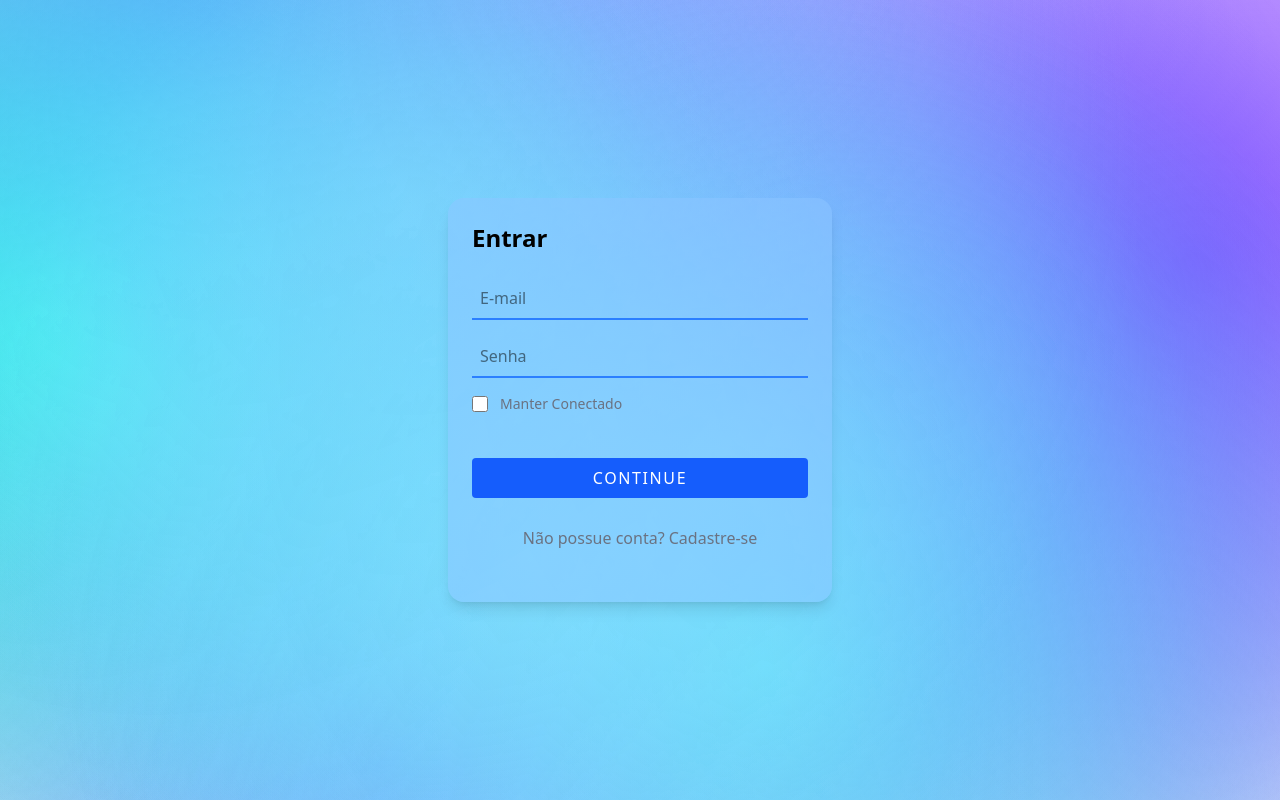
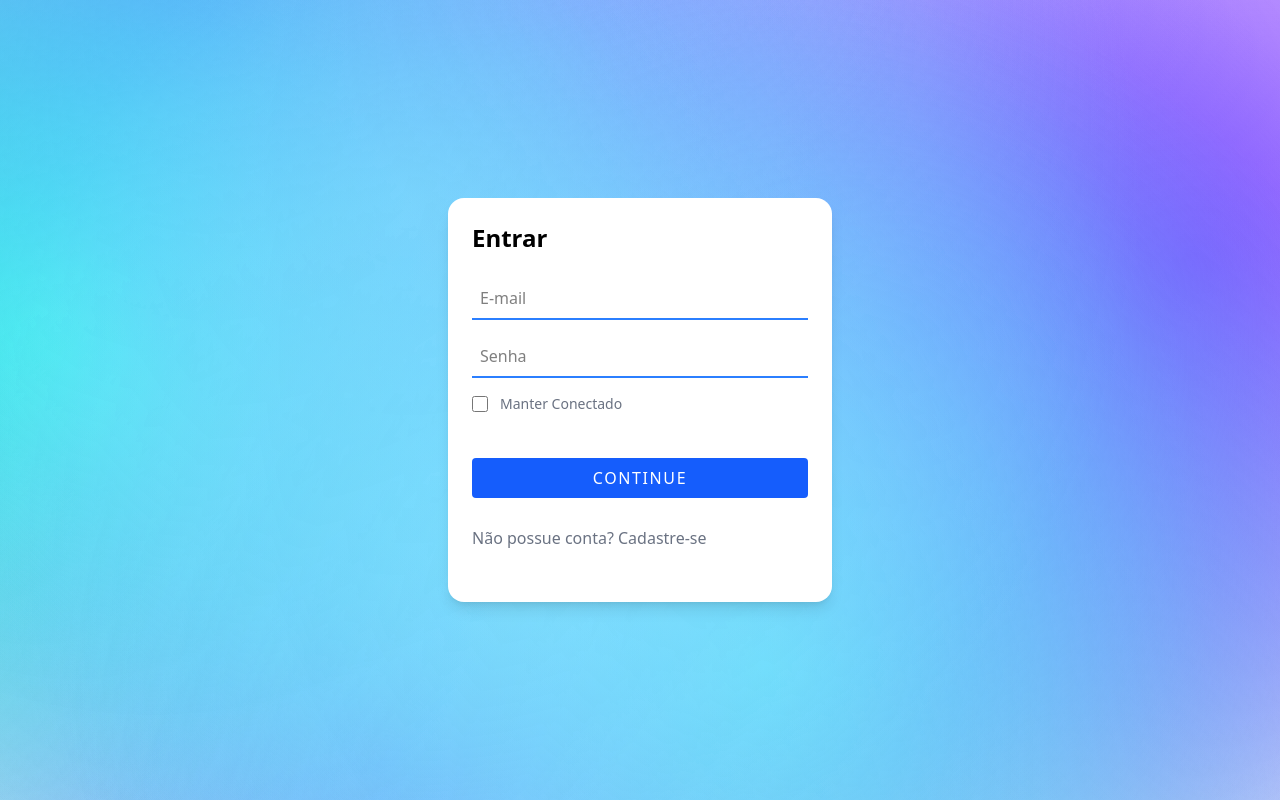
Before and after one commit to ricklaroque/My-Task, a React (Vite) app in the folder front/: page /login in a window 1280 px wide. Built offline with nearby package versions, Linux system fonts and the light colour scheme; no server answers.

Commit message:
Feature/Registration_button_add

```diff
--- a/front/src/routes/Login.tsx
+++ b/front/src/routes/Login.tsx
@@ -85,7 +85,7 @@ export default function Login() {
             {/* background animado */}
             <div className="finisher-header absolute inset-0 w-full h-full" />
 
-            <div className="relative w-full max-w-sm p-6 bg-blue-300/50 rounded-2xl shadow-lg py-14transition-colors z-10">
+            <div className="relative w-full max-w-sm p-6 bg-white rounded-2xl shadow-lg py-14transition-colors z-10">
                 <h1 className="text-2xl font-bold text-left mb-6">Entrar</h1>
                 <form onSubmit={handleSubmit(verificaLogin)} className="space-y-4">
                     <input
@@ -123,12 +123,13 @@ export default function Login() {
                         CONTINUE
                     </button>
                 </form>
-                <a
-                    href=""
-                    className="flex justify-center text-gray-500 mb-7 transition-all hover:text-lg"
+                <button
+                    type="button"
+                    onClick={() => navigate("/cadastro")}
+                    className="flex justify-center text-gray-500 mb-7 transition-all hover:text-lg bg-transparent border-none cursor-pointer"
                 >
                     Não possue conta? Cadastre-se
-                </a>
+                </button>
             </div>
         </div>
     );
```
